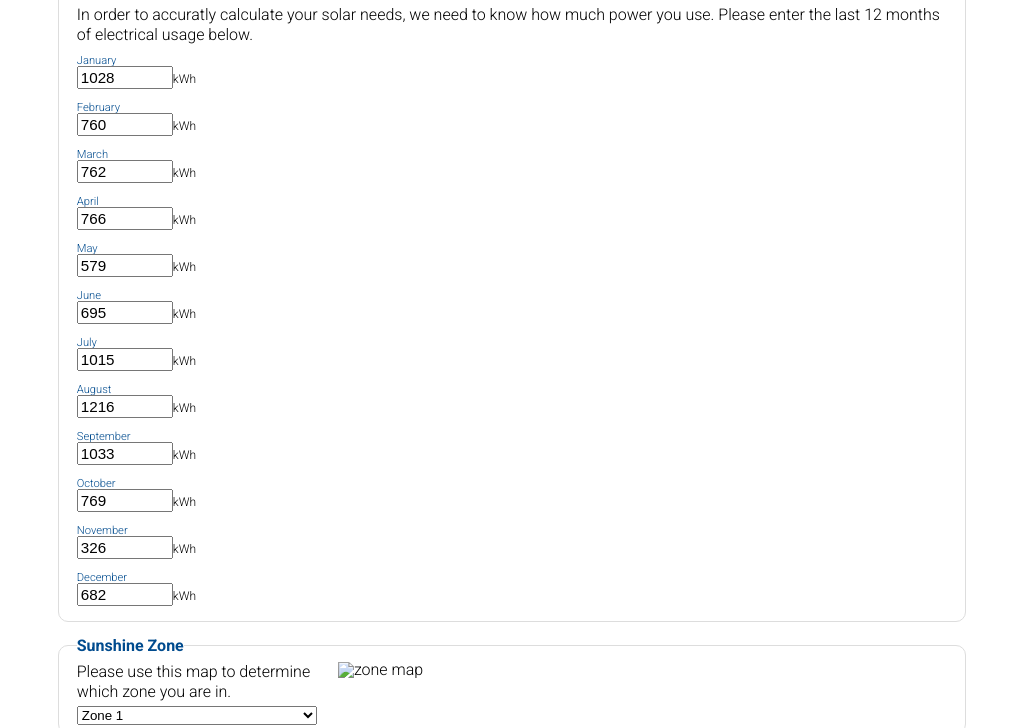
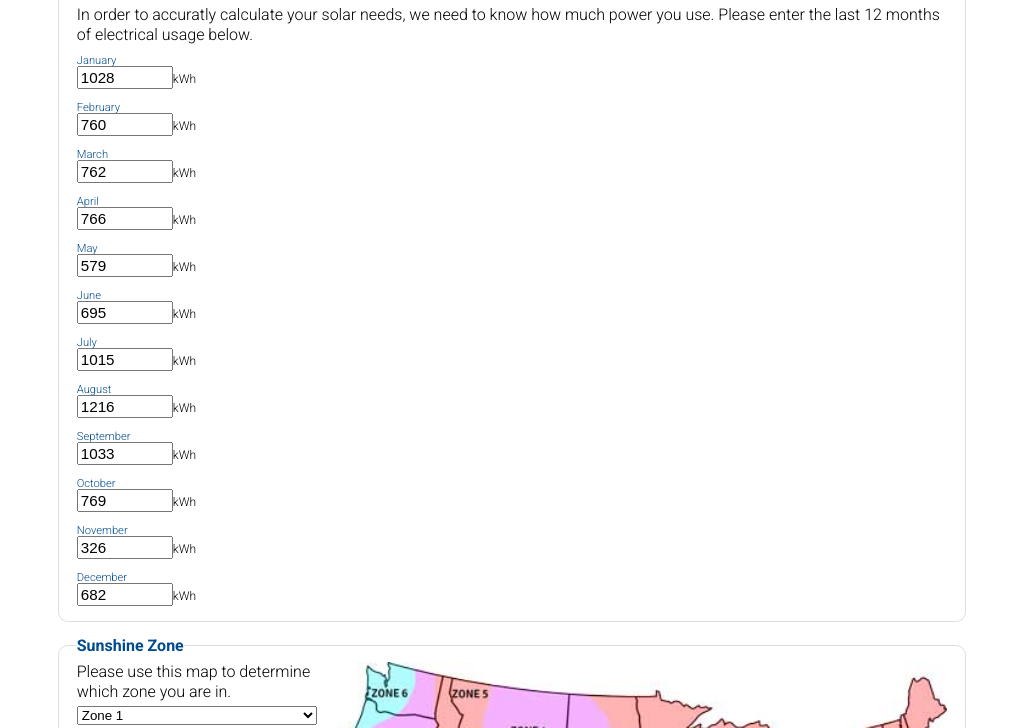
Before and after one commit to SufianB76/SolarCalc, a plain HTML site: page index.html in a window 1280 px wide. Shown: the part 224-952 px from the top of the page, without its empty margins (128-1151 px from the left). Drawn offline with Linux system fonts and the light colour scheme.

Commit message:
Update index.html

```diff
--- a/index.html
+++ b/index.html
@@ -46,7 +46,7 @@
 
 
 <fieldset><legend>Sunshine Zone</legend>
-<figure><img src="images/US-Solar-Zone-Map.jpg" alt="zone map"></figure>
+<figure><img src="US-Solar-Zone-Map.jpg" alt="zone map"></figure>
 <p>Please use this map to determine which zone you are in.</p>
 <select name="zone">
 	<option>Zone 1</option>
```
